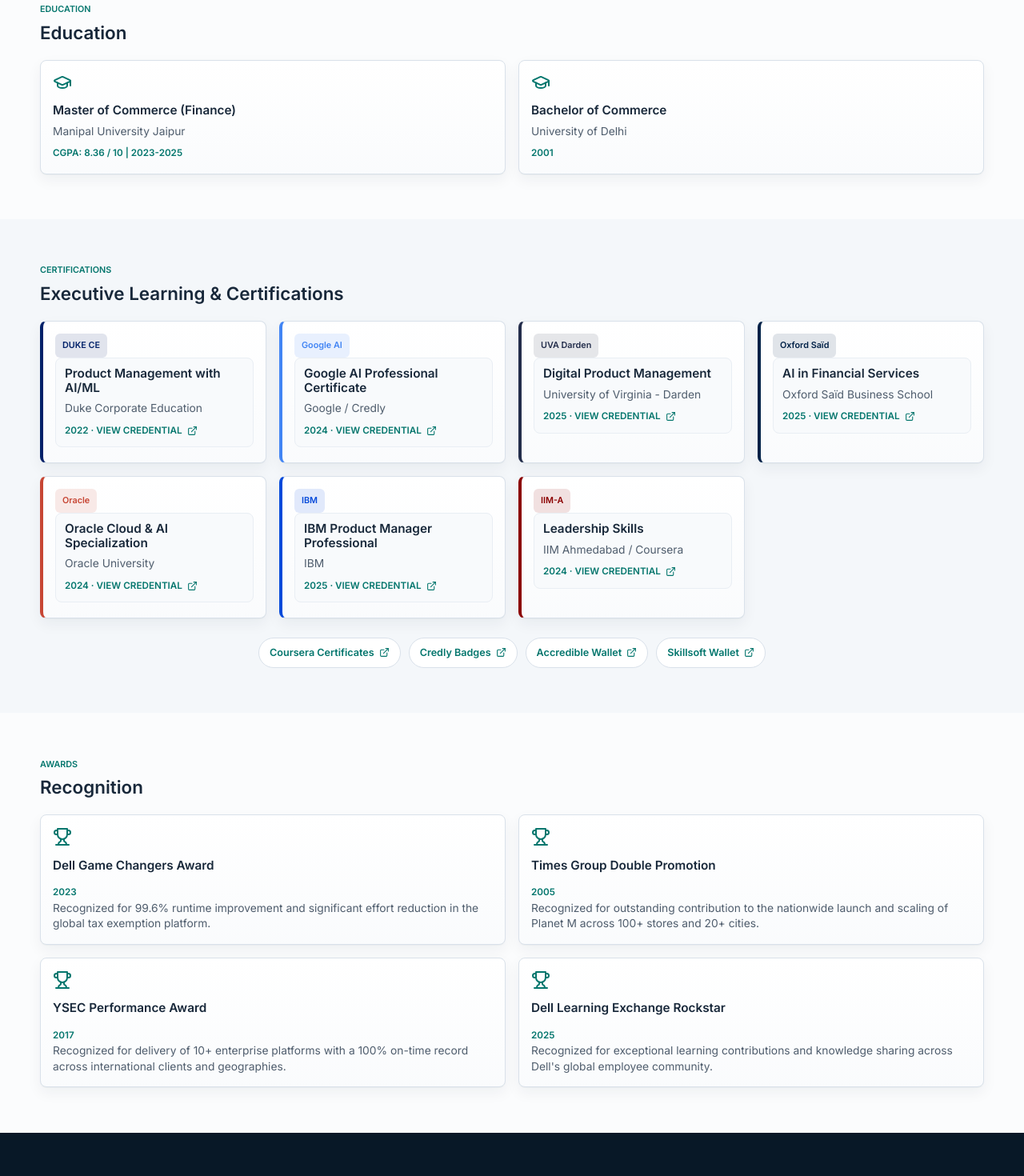
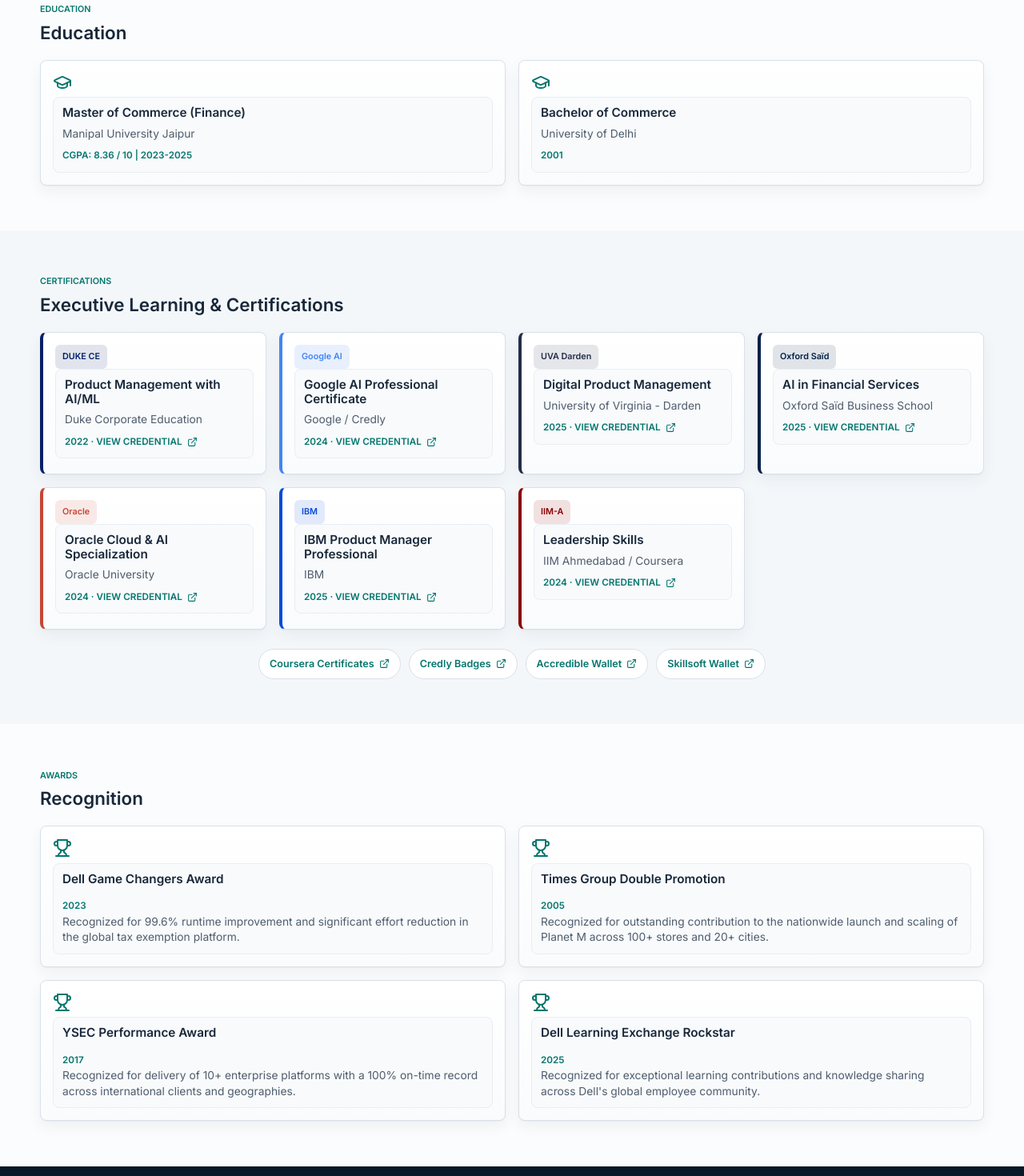
Before and after one commit to vijayshagunkumar/vijayshagunkumar.github.io, a React (Vite) app: page / in a window 1280 px wide. Shown: the part 8060-9530 px from the top of the page at 80% size. Built offline with nearby package versions, Linux system fonts and the light colour scheme.

Commit message:
Apply card panel design to education and recognition

```diff
--- a/src/components/Awards.tsx
+++ b/src/components/Awards.tsx
@@ -11,9 +11,11 @@
           {awards.map((award) => (
             <article className="compact-card" key={award.title}>
               <Trophy size={24} />
-              <h3>{award.title}</h3>
-              <span>{award.year}</span>
-              <p>{award.description}</p>
+              <div className="card-text-panel">
+                <h3>{award.title}</h3>
+                <span>{award.year}</span>
+                <p>{award.description}</p>
+              </div>
             </article>
           ))}
         </div>
--- a/src/components/Education.tsx
+++ b/src/components/Education.tsx
@@ -11,9 +11,11 @@
           {education.map((item) => (
             <article className="compact-card" key={item.degree}>
               <GraduationCap size={24} />
-              <h3>{item.degree}</h3>
-              <p>{item.school}</p>
-              <span>{item.meta}</span>
+              <div className="card-text-panel">
+                <h3>{item.degree}</h3>
+                <p>{item.school}</p>
+                <span>{item.meta}</span>
+              </div>
             </article>
           ))}
         </div>
```
